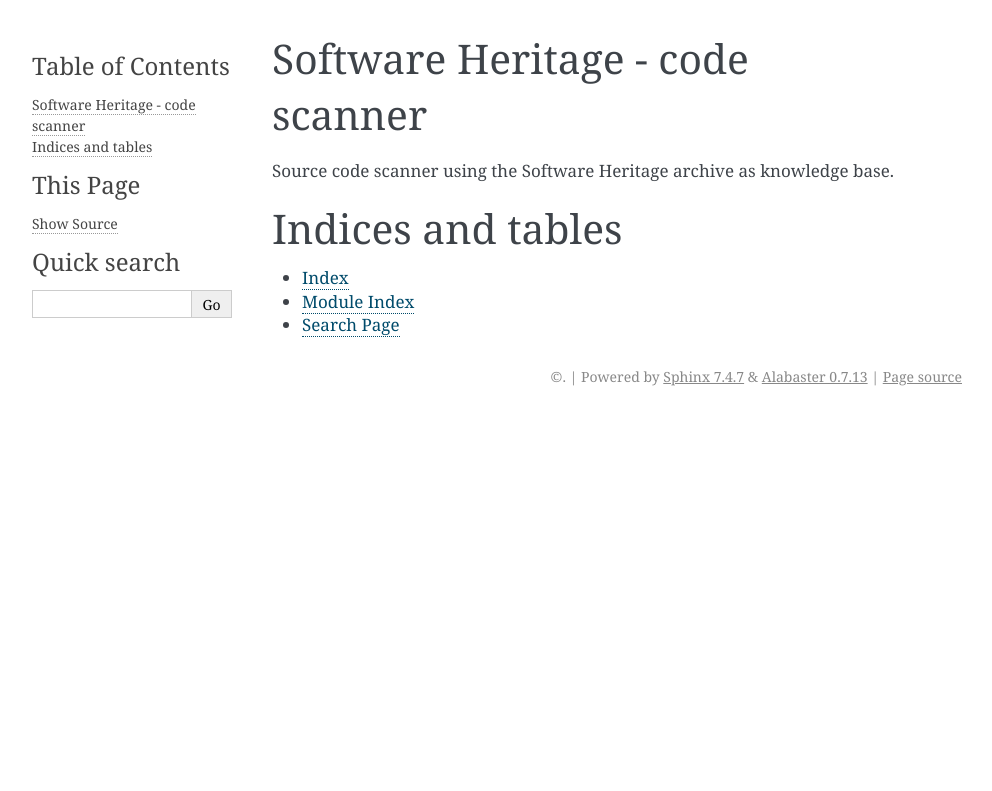
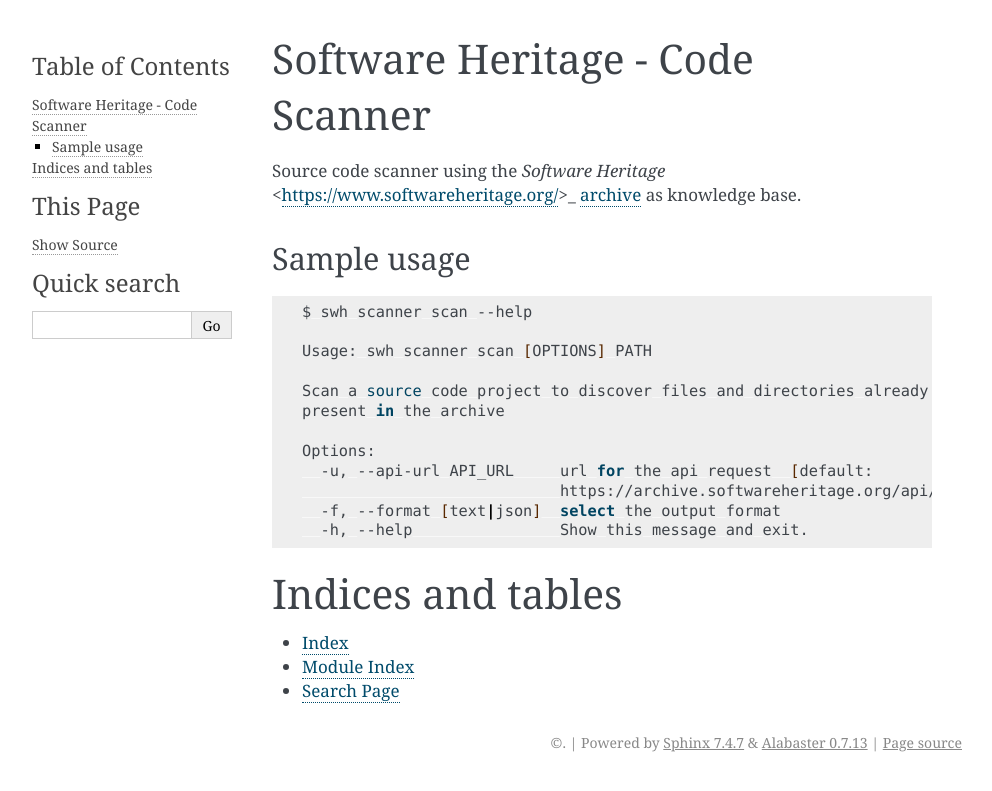
Before and after one commit to SoftwareHeritage/swh-scanner, a Sphinx documentation site: the page built from docs/index.rst, in a window 1280 px wide. Shown: the top 791 px of the page, without its empty margins (148-1140 px from the left). Built offline with Sphinx 7.4.7, drawn with Linux system fonts in a browser that asks for light colours.

Commit message:
README: switch to rst and add sample usage

```diff
--- /dev/null
+++ b/README.rst
@@ -0,0 +1 @@
+docs/README.rst
--- /dev/null
+++ b/docs/README.rst
@@ -0,0 +1,26 @@
+Software Heritage - Code Scanner
+================================
+
+Source code scanner using the
+`Software Heritage` <https://www.softwareheritage.org/>_
+`archive <https://archive.softwareheritage.org/>`_
+as knowledge base.
+
+
+Sample usage
+------------
+
+.. code-block:: shell
+
+   $ swh scanner scan --help
+
+   Usage: swh scanner scan [OPTIONS] PATH
+
+   Scan a source code project to discover files and directories already
+   present in the archive
+
+   Options:
+     -u, --api-url API_URL     url for the api request  [default:
+			       https://archive.softwareheritage.org/api/1]
+     -f, --format [text|json]  select the output format
+     -h, --help                Show this message and exit.
--- a/docs/index.rst
+++ b/docs/index.rst
@@ -1,9 +1,6 @@
 .. _swh-scanner:
 
-Software Heritage - code scanner
-================================
-
-Source code scanner using the Software Heritage archive as knowledge base.
+.. include:: README.rst
 
 
 .. toctree::
--- a/setup.py
+++ b/setup.py
@@ -12,7 +12,7 @@
 here = path.abspath(path.dirname(__file__))
 
 # Get the long description from the README file
-with open(path.join(here, 'README.md'), encoding='utf-8') as f:
+with open(path.join(here, 'README.rst'), encoding='utf-8') as f:
     long_description = f.read()
 
 
@@ -42,7 +42,7 @@
     name='swh.scanner',
     description='Software Heritage code scanner',
     long_description=long_description,
-    long_description_content_type='text/markdown',
+    long_description_content_type='text/x-rst',
     author='Software Heritage developers',
     author_email='swh-devel@inria.fr',
     url='https://forge.softwareheritage.org/diffusion/DTSCN/',
```
Also changed, not shown: README.md (deleted, +0 -6 lines).
